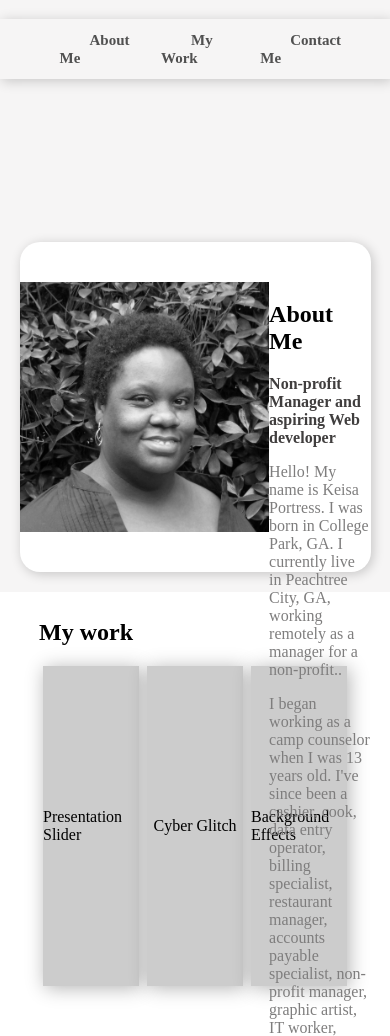
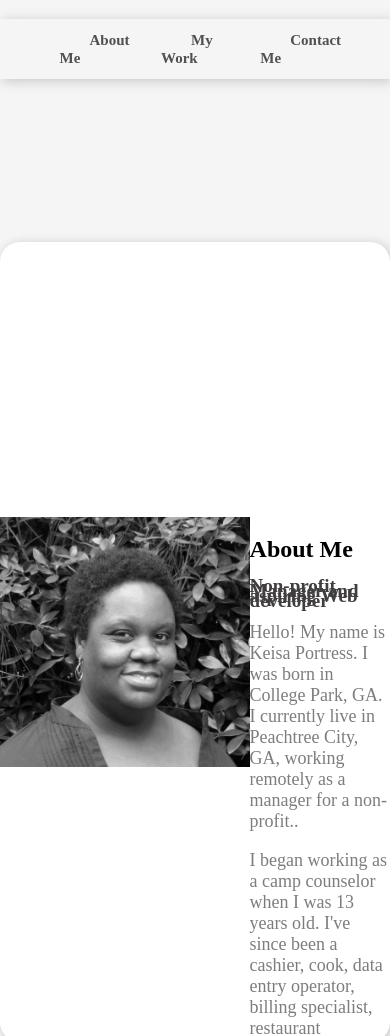
Before and after one commit to KeisaP/professional-profile, a plain HTML site: page index.html in a window 390 px wide. Shown: the part 61-1097 px from the top of the page. Drawn offline with Linux system fonts and the light colour scheme; files whose address does not match are found by name; a web font is replaced by a local one.

Commit message:
Third Commit

```diff
--- a/assets/css/style.css
+++ b/assets/css/style.css
@@ -40,7 +40,7 @@ nav ul li a{
 
 .about-container{
 	width:90%;
-	height:330px;
+	height:600px;
 	background:#ffffff;
 	border-radius:20px;
 	box-shadow:2px 2px 12px rgba(0,0,0,0.2);
@@ -51,14 +51,21 @@ nav ul li a{
 	align-items: center;
 }
 
-.about-container{
-    @media only screen and (max-width: 600px) {
-        div.example {
-          position:none
-          height:600px;
+    @media only screen and (max-width: 1000px) {
+        .about-container {
+          width: 100%;
+          height:800px;
+        }
+        #AboutMe {
+            font-size: 20px;
+        }
+        .about-text p:nth-child(1){
+            font-size: 10px;
+        }
+        .about-text p:nth-child(2), .about-text p:nth-child(3), .about-text p:nth-child(4),.about-text p:nth-child(5) {
+            font-size:10px ;
         }
       }
-}
 
 .about-container img{
 	height:250px;
@@ -66,14 +73,21 @@ nav ul li a{
 .about-text{
 	width:1075px;
 }
+#AboutMe {
+    color:#403e3e;
+	font-weight:bold;
+	font-size:30px;
+    line-height:5px;
+}
 .about-text p:nth-child(1){
 	color:#403e3e;
 	font-weight:bold;
-	font-size:16px;
+	font-size:19px;
+    line-height:5px;
 }
-.about-text p:nth-child(2), .about-text p:nth-child(3),.about-text p:nth-child(4){
+.about-text p:nth-child(2), .about-text p:nth-child(3), .about-text p:nth-child(4),.about-text p:nth-child(5){
 	color:#7e7d7d;
-	font-size:16px;
+	font-size:18px;
 }
 
 .work{
@@ -88,7 +102,8 @@ nav ul li a{
 .box-1,.box-2,.box-3{
 	width: 300px;
 	height:320px;
-	background-size: 25%;
+    background-repeat: no-repeat;
+	background-size: cover;
     background-color: #cccccc;
 	box-shadow:2px 2px 18px rgba(0,0,0,0.3);
 	align-items: center;
@@ -96,16 +111,17 @@ nav ul li a{
 	display: flex;
 	flex-direction: column;
 	margin: 0px 4px;
+    background-position: center;
 }
 
 .box-1{
-	background-image: url("assets\images\Presentation Slider.gif");
+	background-image: url("assets\images\Presentation Slider png_.PNG");
 }
 .box-2{
-	background-image: url("assets\images\cyber_.gif");
+	background-image: url("assets\images\cyber png_.PNG");
 }
 .box-3{
-	background-image: url("assets\images\bgeffects_.gif");
+	background-image: url("assets\images\bgeffects png_.PNG");
 }
 
 .box-1 span,
--- a/index.html
+++ b/index.html
@@ -48,7 +48,7 @@ body {
 <div class="work">
   <!--text-->
   <div class="work-text ">
-<h2>My work<a id="My Work"</a></a></h2>
+<h2>My work <a id="My Work"</a></h2>
     </div>
   <div class="box-container">
   <!--1------------->
```
Also changed, not shown: assets/images/Presentation Slider png_.PNG (added), assets/images/Presentation Slider_.gif (deleted), assets/images/bgeffects png_.PNG (added), assets/images/cyber png_.PNG (added).
